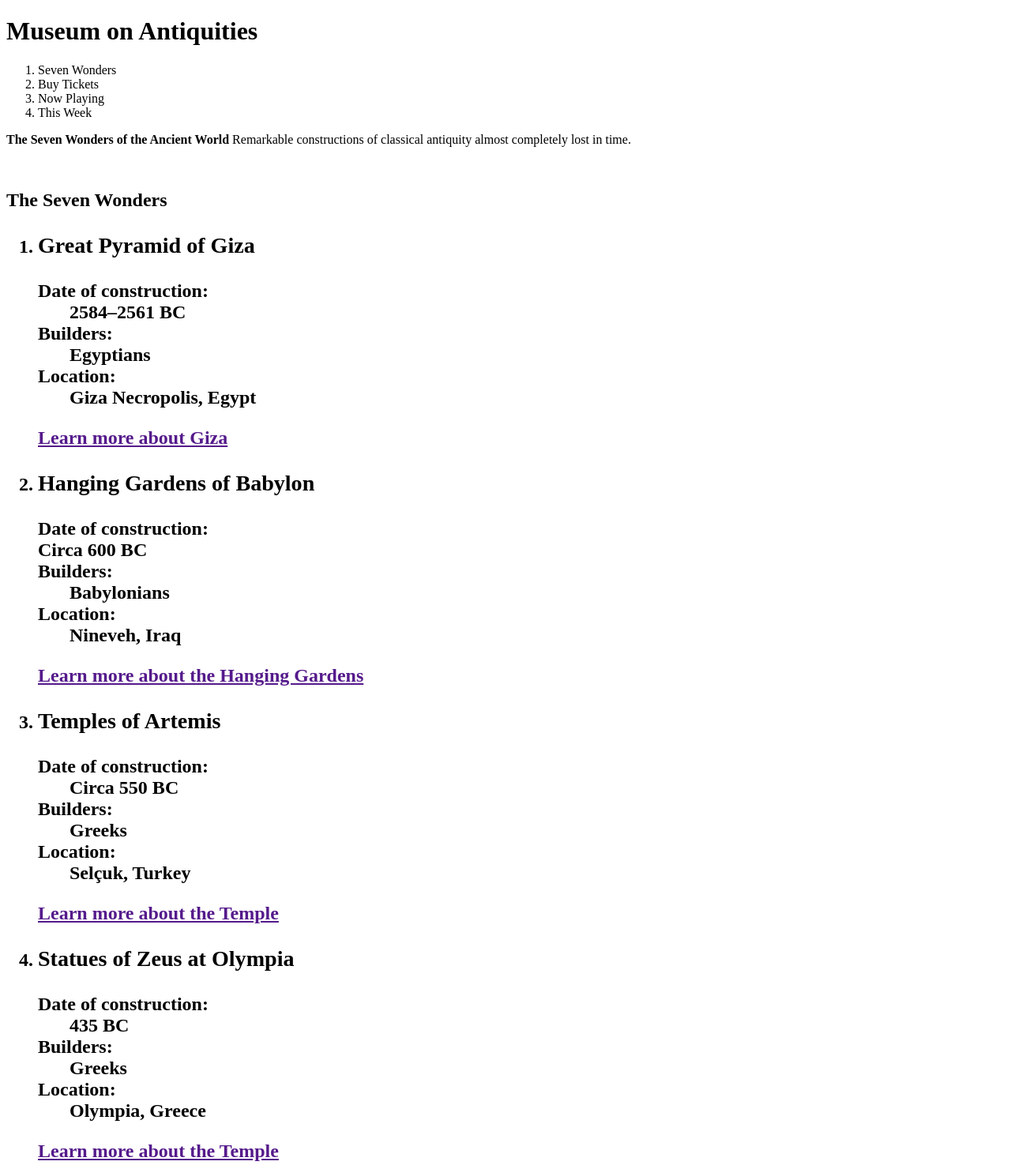
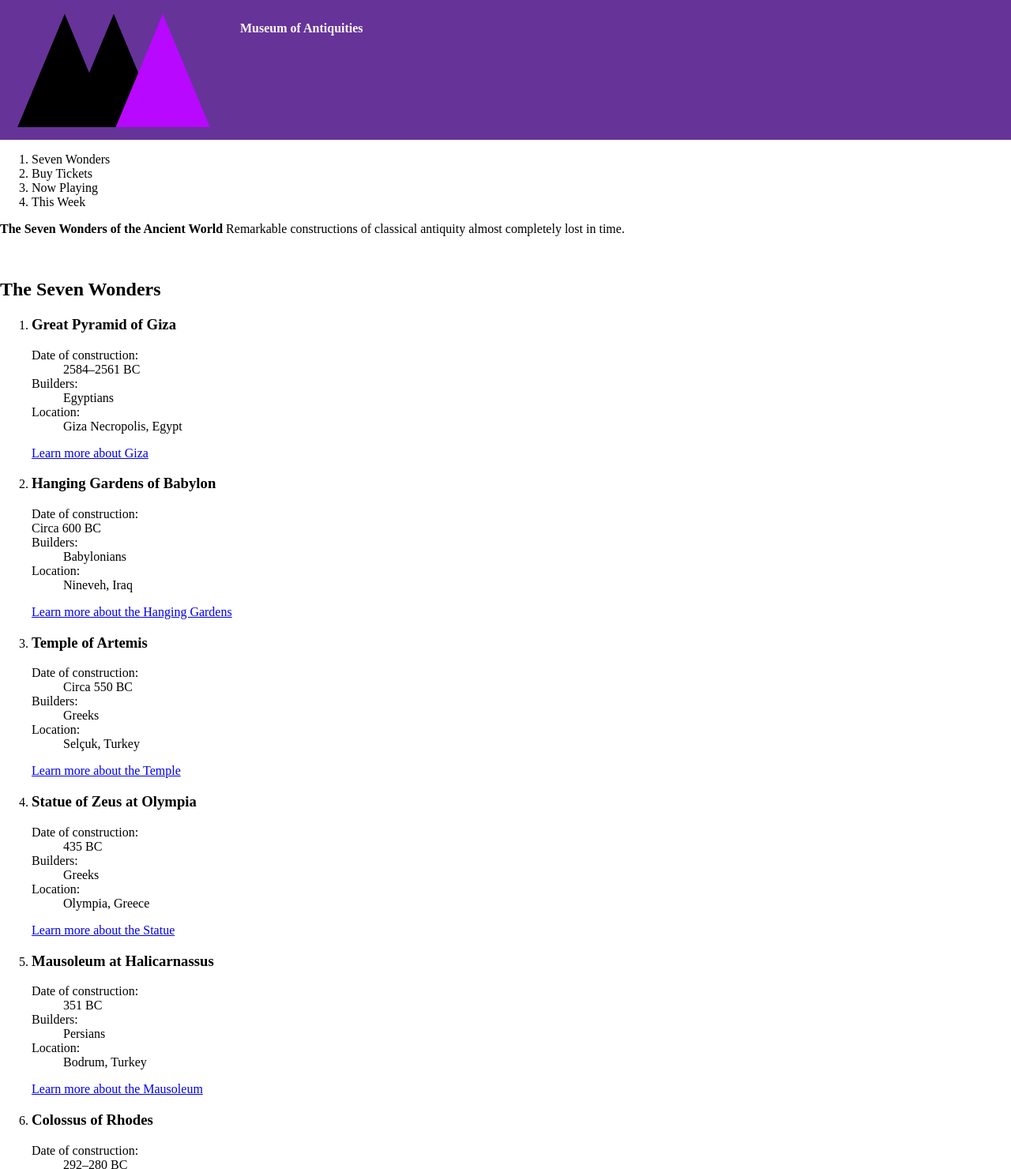
Before and after one commit to Lenzo/dsn1675-assignment-1, a plain HTML site: page index.html in a window 1280 px wide. Shown: the top 1480 px of the page at 79% size. Drawn offline with Linux system fonts and the light colour scheme.

Commit message:
Created and linked main.css

```diff
--- /dev/null
+++ b/css/main.css
@@ -0,0 +1,27 @@
+body{
+	margin: 0;
+	padding: 0;
+}
+
+header{
+	background-color: rebeccapurple;
+	overflow: hidden;
+
+}
+
+.logo{
+	max-width: 25%;
+	padding: 1rem;
+	float: left;
+
+
+}
+
+h1{
+	color: white;
+	font-size: 1rem;
+	padding: 1rem;
+	float: left;
+
+
+}
--- a/index.html
+++ b/index.html
@@ -2,11 +2,15 @@
 <html>
 <head>
 	<meta charset="utf-8">
+	<link href="css/main.css" rel="stylesheet">
 	<title>Museum of Antiquities</title>
 </head>
 <body>
-	<h1>Museum on Antiquities</h1>
 
+	<header>
+		<img class="logo" src="images/logo.svg" alt="Museum of Antiquities logo">
+		<h1>Museum of Antiquities</h1>
+	</header>
 	<nav>
 		<ol>
 			<li>Seven Wonders</li>
@@ -25,7 +29,7 @@
 		<img src="" alt="">
 
 		<div id="seven-wonders">
-			<h2>The Seven Wonders<h2>
+			<h2>The Seven Wonders</h2>
 				<ol>
 					<li>
 						<h3>Great Pyramid of Giza</h3>
@@ -34,7 +38,7 @@
 							<dt>Builders:</dt><dd>Egyptians</dd>
 							<dt>Location:</dt><dd>Giza Necropolis, Egypt</dd>
 						</dl>
-						<div><a href=""><p>Learn more about Giza</p></a></div>
+						<div><a href="https://en.wikipedia.org/wiki/Giza"><p>Learn more about Giza</p></a></div>
 
 					</li>
 
@@ -46,28 +50,28 @@
 							<dt>Date of construction:</dt><dt>Circa 600 BC</dt>
 							<dt>Builders:</dt><dd>Babylonians</dd>
 							<dt>Location:</dt><dd>Nineveh, Iraq</dd>
-							<div><a href=""><p>Learn more about the Hanging Gardens</p></a></div>
+							<div><a href="https://en.wikipedia.org/wiki/Hanging_Gardens_of_Babylon"><p>Learn more about the Hanging Gardens</p></a></div>
 						</dl>
 					</li>
 
 					<li>
-						<h3>Temples of Artemis</h3>
+						<h3>Temple of Artemis</h3>
 						<dl>
 							<dt>Date of construction:</dt><dd>Circa 550 BC</dd>
 							<dt>Builders:</dt><dd>Greeks</dd>
 							<dt>Location:</dt><dd>Selçuk, Turkey</dd>
 						</dl>
-						<div><a href=""><p>Learn more about the Temple</p></a></div>
+						<div><a href="https://en.wikipedia.org/wiki/Temple_of_Artemis"><p>Learn more about the Temple</p></a></div>
 					</li>
 
 					<li>
-						<h3>Statues of Zeus at Olympia</h3>
+						<h3>Statue of Zeus at Olympia</h3>
 						<dl>
 							<dt>Date of construction:</dt><dd>435 BC</dd>
 							<dt>Builders:</dt><dd>Greeks</dd>
 							<dt>Location:</dt><dd>Olympia, Greece</dd>
 						</dl>
-						<div><a href=""><p>Learn more about the Temple</p></a></div>
+						<div><a href="https://en.wikipedia.org/wiki/Statue_of_Zeus_at_Olympia"><p>Learn more about the Statue</p></a></div>
 					</li>
 
 					<li>
@@ -77,7 +81,7 @@
 							<dt>Builders:</dt><dd>Persians</dd>
 							<dt>Location:</dt><dd>Bodrum, Turkey</dd>
 						</dl>
-						<div><a href=""><p>Learn more about the Temple</p></a></div>
+						<div><a href="https://en.wikipedia.org/wiki/Halicarnassus"><p>Learn more about the Mausoleum</p></a></div>
 					</li>
 
 					<li>
@@ -86,7 +90,7 @@
 							<dt>Date of construction:</dt><dd>292–280 BC</dd>
 							<dt>Builders:</dt><dd>Greeks</dd>
 							<dt>Location:</dt><dd>Rhodes, Greece</dd>
-							<div><a href=""><p>Learn more about Colossus</p></a></div>
+							<div><a href="https://en.wikipedia.org/wiki/Colossus_of_Rhodes"><p>Learn more about Colossus</p></a></div>
 						</dl>
 					</li>
 
@@ -96,7 +100,7 @@
 							<dt>Date of construction:</dt><dd>Circa 280 BC</dd>
 							<dt>Builders:</dt><dd>Ptolemaic Egyptians</dd>
 							<dt>Location:</dt><dd>Alexandria, Egypt</dd>
-							<div><a href=""><p>Learn more about the Lighthouse</p></a></div>
+							<div><a href="https://en.wikipedia.org/wiki/Lighthouse_of_Alexandria"><p>Learn more about the Lighthouse</p></a></div>
 						</dl>
 					</li>
 				</ol>
@@ -108,7 +112,7 @@
 			<h3>Buy tickets</h3>
 				<p>Come explore the ancient wonders with our amazing teleportation technology that jumps you around the world.</p>
 				<div><a href="#"><p>$15 for adults</p></a></div>
-				<div><a href="#"></a><p>$5 for kids</p></div>
+				<div><a href="#"><p>$5 for kids</p></a></div>
 			<h3>Become a member</h3>
 				<p><strong>Is one visit not enough?</strong>
 				Join our yearly program for unlimited access.</p>
@@ -121,11 +125,9 @@
 
 		<div>
 			<h2>Now playing on the large screen</h2>
-				<li><h3>Atlantis: Why we’re so mysterious</h3>
+				<h3><i>Atlantis</i>: Why we’re so mysterious</h3>
 					<p>From allegory to fiction to mystery</p>
-				</li>
-
-				<a href="#"><p>See show times</p></a>
+					<a href="#"><p>See show times</p></a>
 		</div>
 
 		<!-------------end of now playing-------------->
@@ -182,8 +184,8 @@
 	<footer>
 
 		<aside>© Museum of Antiquities</aside>
-		<a mailto="hello@antiquities.museum"><p>hello@antiquities.museum</p></a>
-		<a call="18000001618"><p>1 888 000 1618</p></a>
+		<a href="mailto:hello@antiquities.museum"><p>hello@antiquities.museum</p></a>
+		<a href="tel:18000001618"><p>1 888 000 1618</p></a>
 		<a href="#"><p>Hours</p></a>
 		<a href="#"><p>Directions</p></a>
 
```
Also changed, not shown: images/logo.svg (added).
